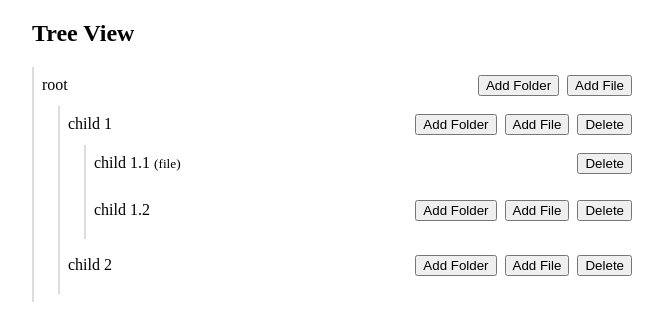
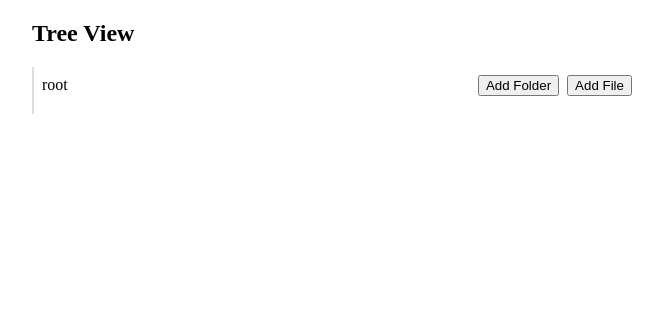
Before and after one commit to simadivdar/tree-view, a Vue app: page / in a window 1280 px wide. Shown: the top 332 px of the page, without its empty margins (308-971 px from the left). Built offline with nearby package versions, Linux system fonts and the light colour scheme; the HTML template or start-up script is replaced by a standard one.

Commit message:
feat! : you can deploy

```diff
--- a/src/App.vue
+++ b/src/App.vue
@@ -10,30 +10,9 @@ export default {
       node: {
         id: 1,
         label: "root",
-        children: [
-          {
-            id: 2,
-            label: "child 1",
-            children: [
-              {
-                id: 3,
-                label: "child 1.1",
-              },
-              {
-                id: 4,
-                label: "child 1.2",
-                children: [],
-              },
-            ],
-          },
-          {
-            id: 5,
-            label: "child 2",
-            children: [],
-          },
-        ],
+        children: [],
       },
-      count: 5,
+      count: 1,
     };
   },
   methods: {
```
